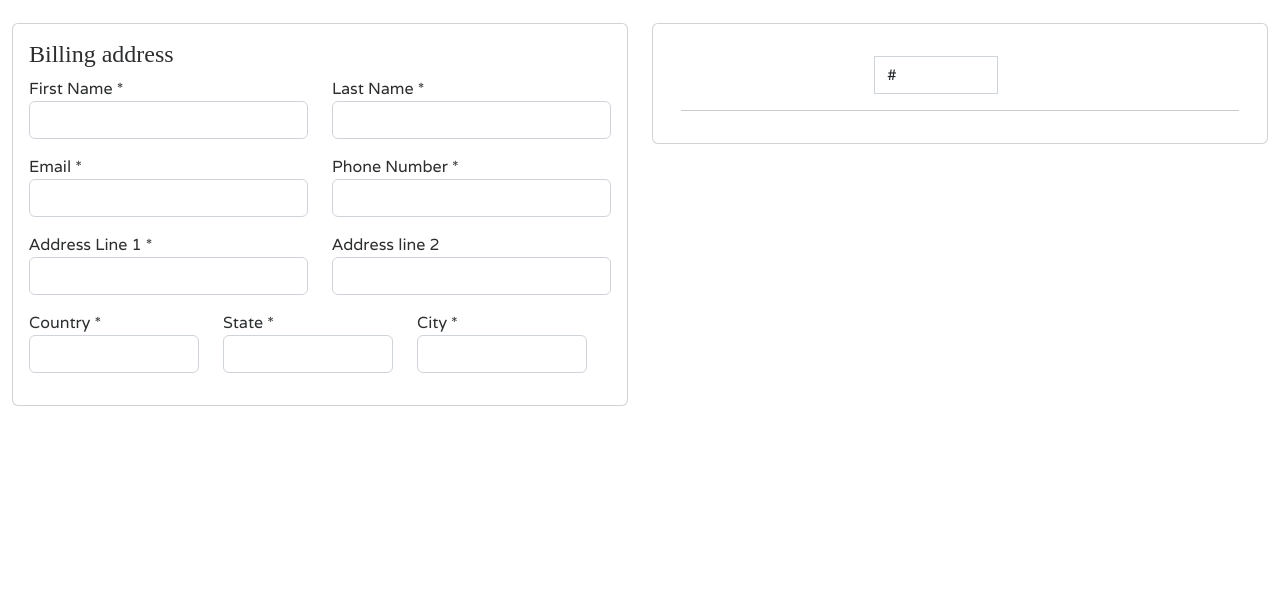
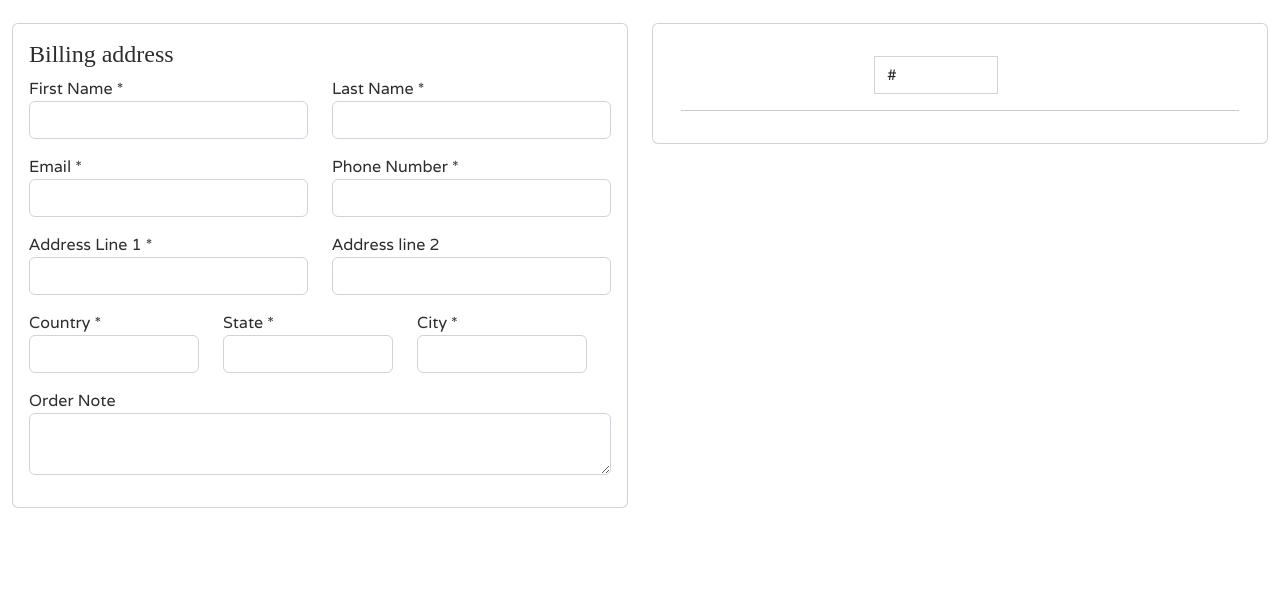
Before and after one commit to samuelandersoncodes/kidomart, a Django app: page /cart/checkout/ in a window 1280 px wide. Shown: the part 49-646 px from the top of the page. Run offline with Django 3.2, Linux system fonts and the light colour scheme; data that the repository does not hold is empty; some libraries are stand-ins or nearby versions; some web fonts are replaced.

Commit message:
feat: Add checkout form order note field

```diff
--- a/carts/templates/checkout.html
+++ b/carts/templates/checkout.html
@@ -58,6 +58,12 @@
                                 </div>
                             </div>
                         </div>
+                        <div class="row">
+                            <div class="col form-group mb-3">
+                                <label for="order_note">Order Note</label>
+                                <textarea name="order_note" id="order_note" class="form-control"></textarea>
+                            </div>
+                        </div>
                     </form>
                 </div>
             </div>
```
